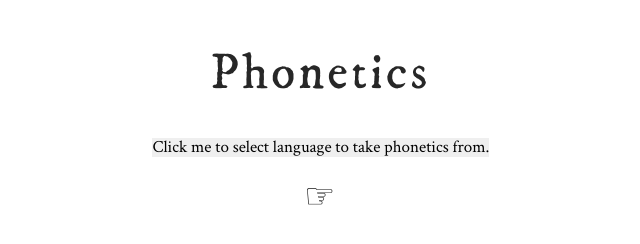
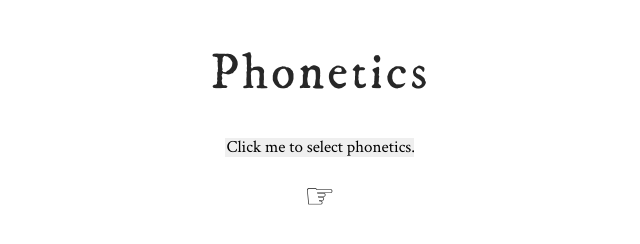
Before and after one commit to thaumatrge/wordsmith, a website: page index.html in a window 1280 px wide. Shown: the whole page, without its empty margins (320-960 px from the left). Drawn offline with nearby package versions, Linux system fonts and the light colour scheme.

Commit message:
Update index.html
Very minor tweaks

```diff
--- a/index.html
+++ b/index.html
@@ -13,7 +13,7 @@
     <form>
         <h1 style="top: 10%">Phonetics</h1>
         <select name="phonetics" id="phonetics">
-            <option value="n/a">Click me to select language to take phonetics from.</option>
+            <option value="n/a">Click me to select phonetics.</option>
             <option value="ol">Old Norse</option>
             <option value="en">English</option>
             <option value="sp">Spanish</option>
```
